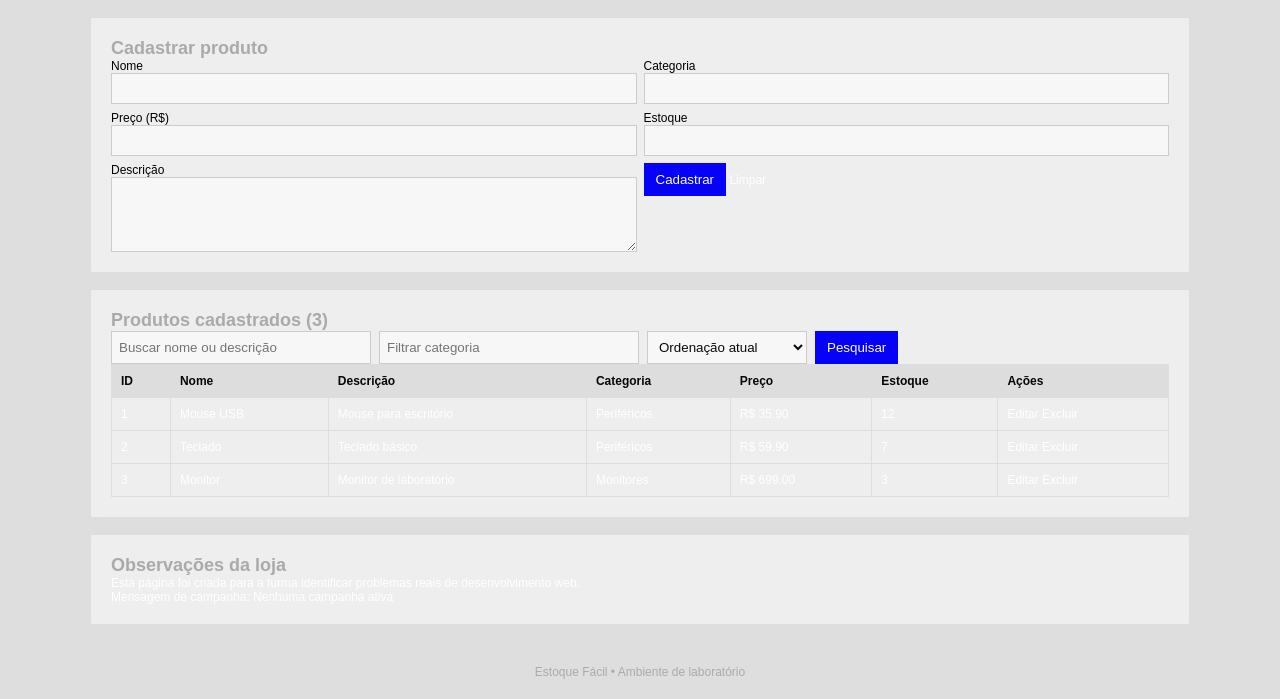
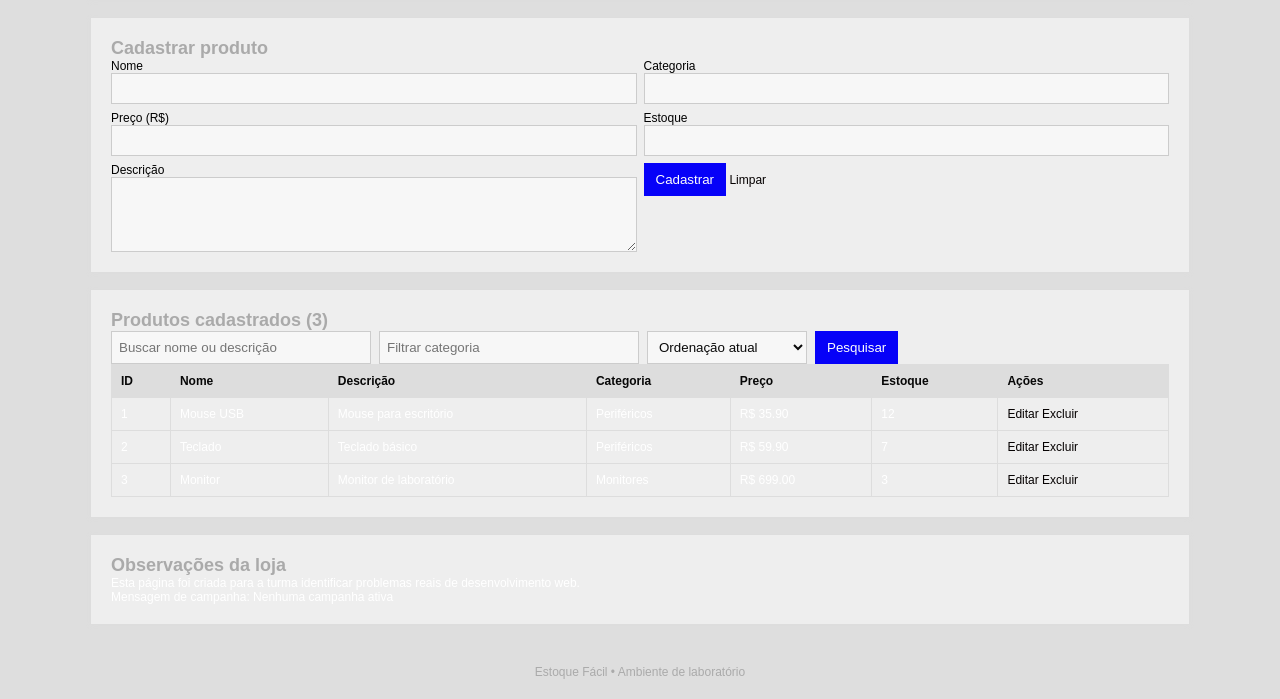
Before and after one commit to EduardoDuartee/EduHTMLCSS, a PHP site: page /atividade4/vulnerabilidades.php in a window 1280 px wide. Shown: the part 337-1036 px from the top of the page. Run offline with PHP 8.4, Linux system fonts and the light colour scheme; data comes from the database, SQL or seed files in the repository.

Commit message:
Update style.css

```diff
--- a/atividade4/style.css
+++ b/atividade4/style.css
@@ -101,7 +101,7 @@ button:hover {
 }
 
 a {
-    color: #ffffff;
+    color: #050000;
     text-decoration: none;
 }
 
```
